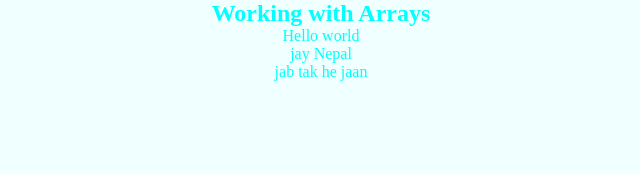
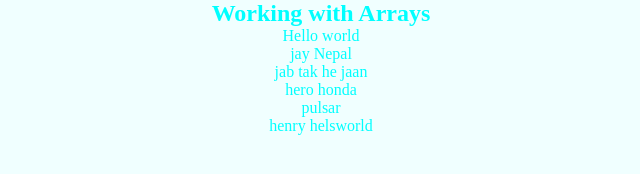
Before and after one commit to sujalshrestha10/map_filter_reduce-in-javascript, a plain HTML site: page index.html in a window 1280 px wide. Shown: the whole page, without its empty margins (79-719 px from the left). Drawn offline with Linux system fonts and the light colour scheme.

Commit message:
firstcommit

```diff
--- a/index.html
+++ b/index.html
@@ -13,6 +13,9 @@
       <p>Hello world</p>
       <p>jay Nepal</p>
       jab tak he jaan
+      <p>hero honda</p>
+      pulsar
+      <div>henry helsworld</div>
 
     </div>
   </body>
```
